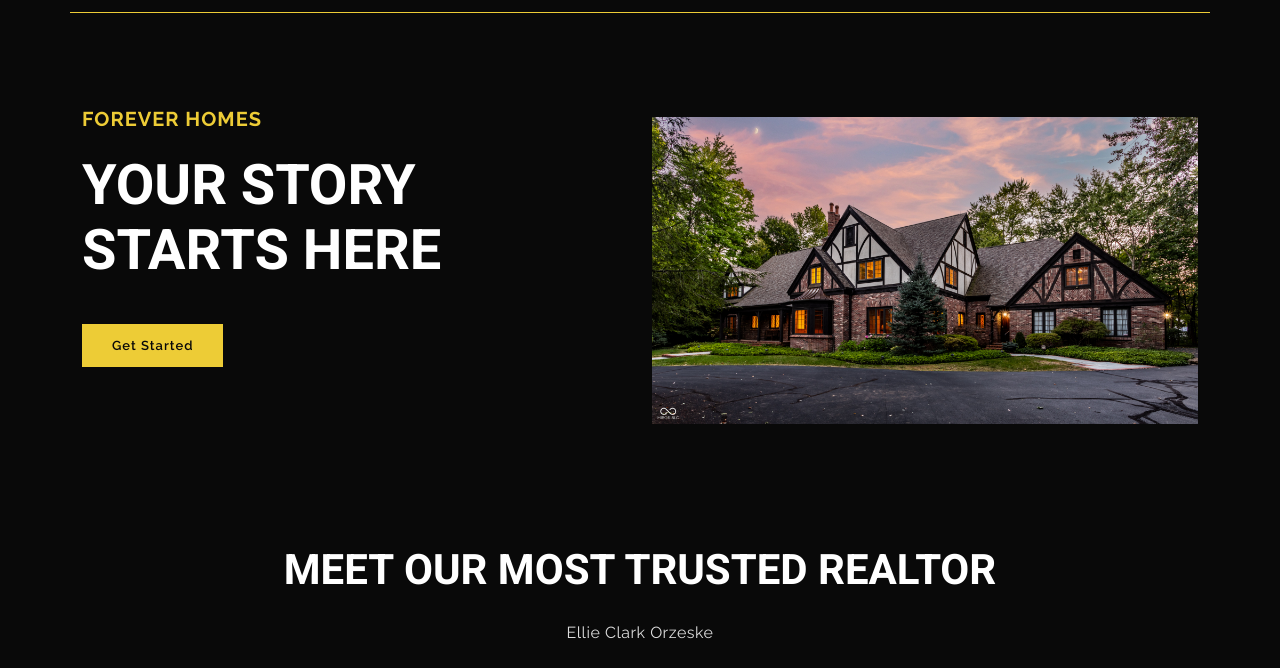
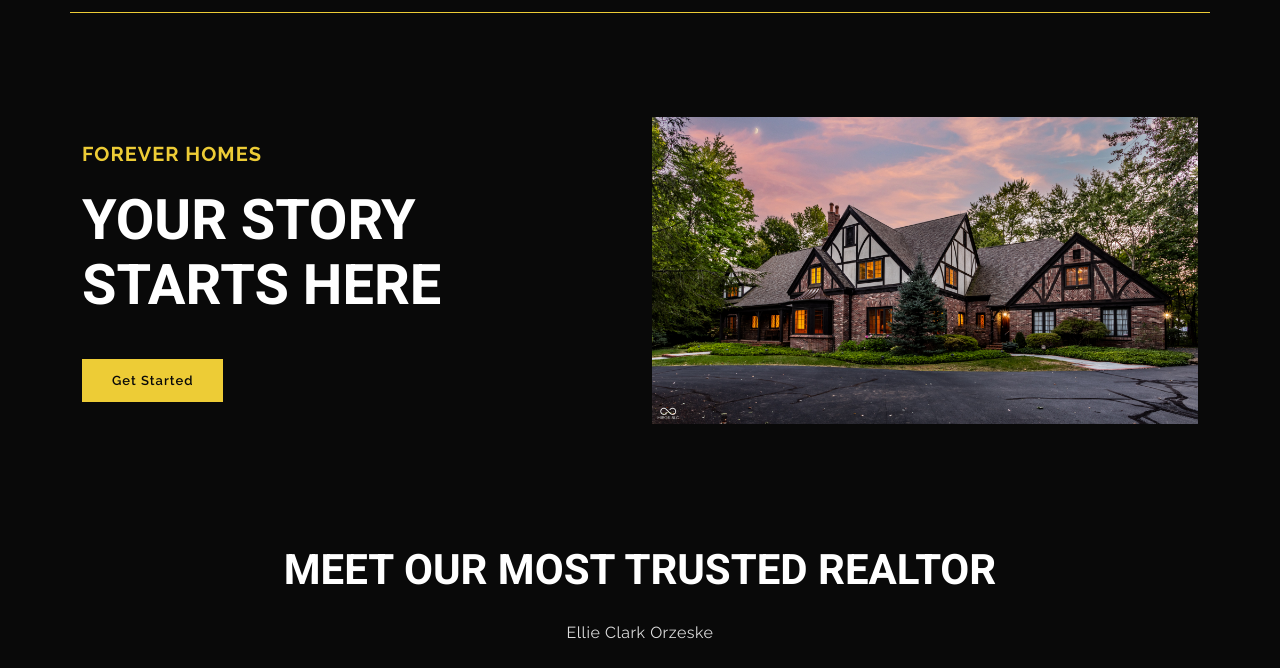
Before and after one commit to vbx-13/TuckerMainDemo, a plain HTML site: page index.html in a window 1280 px wide. Shown: the part 93-761 px from the top of the page. Drawn offline with Linux system fonts and the light colour scheme.

Commit message:
Third Commit

```diff
--- a/css/style.css
+++ b/css/style.css
@@ -224,9 +224,11 @@ img {
   padding-bottom: 0;
 }
 .intro .content-text {
-  position: relative;
-  top: -35px;
+  display: flex;
+  flex-direction: column;
+  justify-content: center;
 }
+
 .intro .entry {
   padding: 0;
 }
```
